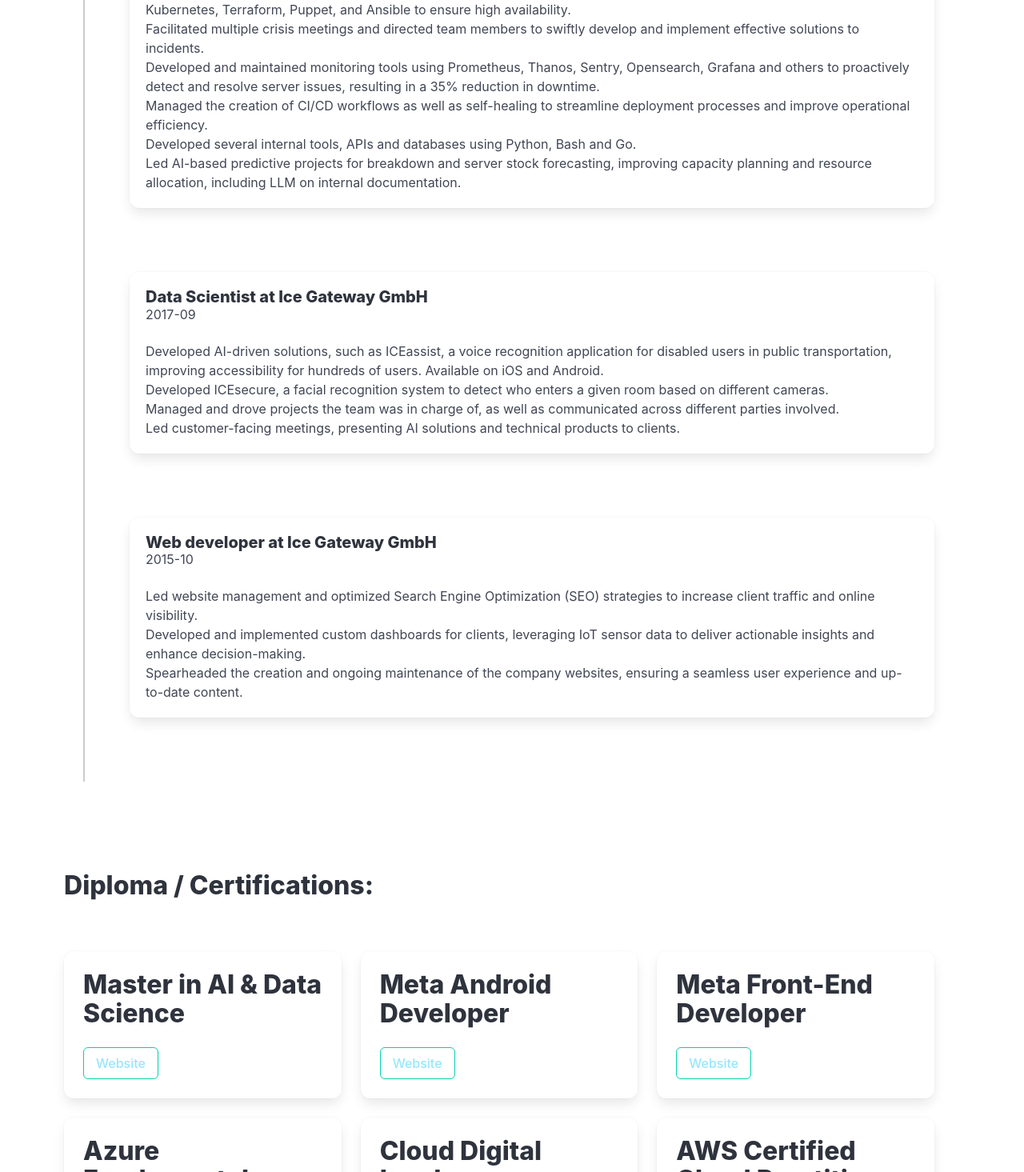
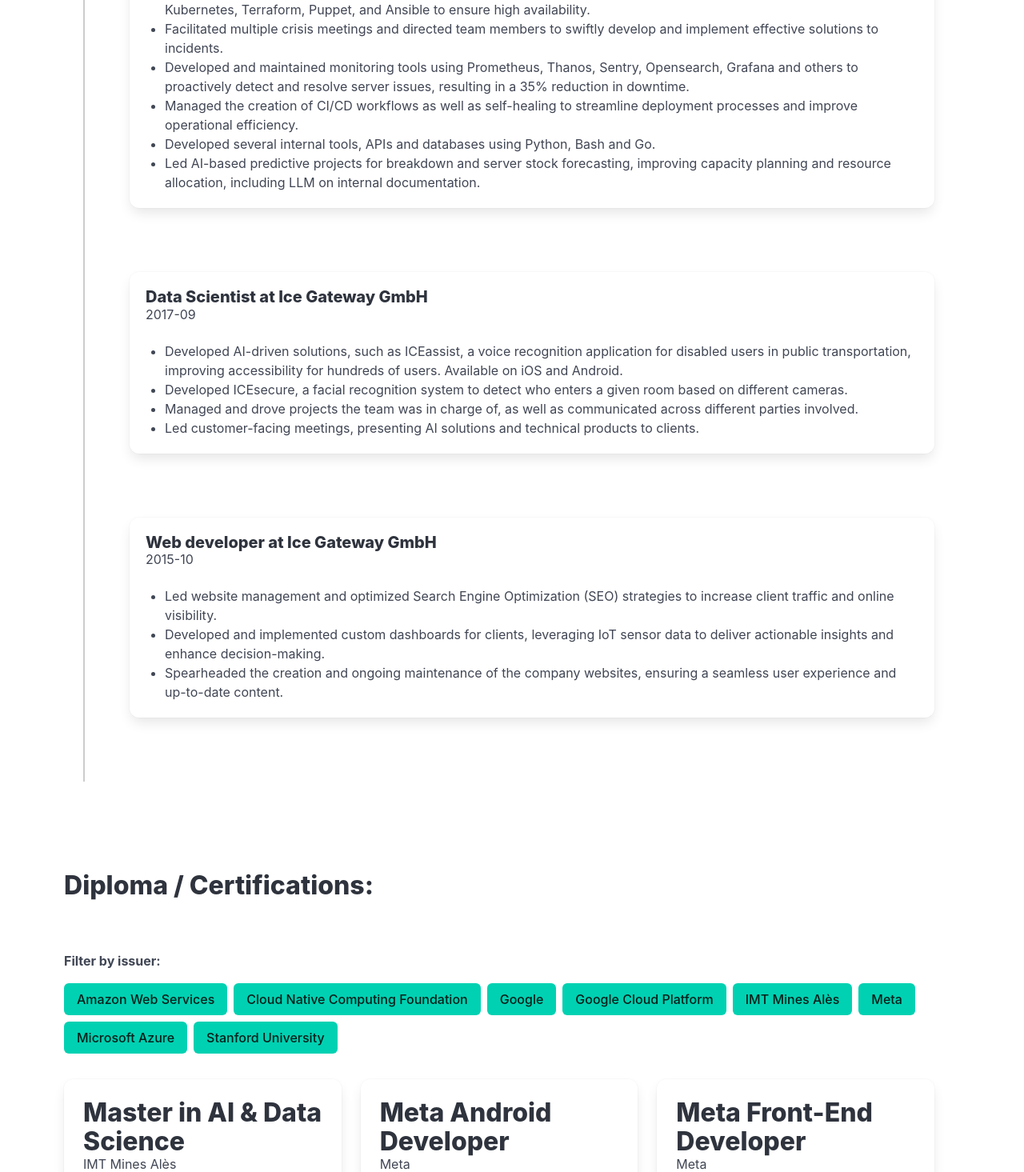
Before and after one commit to alexiscarbillet/alexis-carbillet, a React (Vite) app: page / in a window 1280 px wide. Shown: the part 965-2430 px from the top of the page at 80% size. Built offline with nearby package versions, Linux system fonts and the light colour scheme.

Commit message:
update UI

```diff
--- a/src/App.jsx
+++ b/src/App.jsx
@@ -8,10 +8,24 @@
 export default function ExperienceTimeline() {
   const { t } = useTranslation();
   const [activeId, setActiveId] = useState(null);
+  const [selectedIssuers, setSelectedIssuers] = useState({});
   const refs = useRef([]);
 
   // Experiences are now translated dynamically
   const experiences = t("experiences", { returnObjects: true });
+  const certifications = t("certifications", { returnObjects: true });
+
+  // Initialize selected issuers on first render
+  useEffect(() => {
+    if (Object.keys(selectedIssuers).length === 0 && certifications.length > 0) {
+      const uniqueIssuers = [...new Set(certifications.map(cert => cert.issuer))];
+      const issuersObj = {};
+      uniqueIssuers.forEach(issuer => {
+        issuersObj[issuer] = true;
+      });
+      setSelectedIssuers(issuersObj);
+    }
+  }, [certifications, selectedIssuers]);
 
   useEffect(() => {
     const observer = new IntersectionObserver(
@@ -105,7 +119,9 @@
               >
                 <h3 className="title is-5">{exp.title}</h3>
                 <p className="subtitle is-6">{exp.date}</p>
-                {exp.description.split("\n").map((line, i) => <p key={i}>{line}</p>)}
+                <ul style={{ listStyleType: "disc", marginLeft: "1.5rem" }}>
+                  {exp.description.map((line, i) => <li key={i}>{line}</li>)}
+                </ul>
               </div>
             ))}
           </div>
@@ -120,15 +136,33 @@
         </div>
 
         <div className="container" style={{ padding: "2rem" }}>
+          <div style={{ marginBottom: "2rem" }}>
+            <p style={{ marginBottom: "1rem", fontWeight: "bold" }}>Filter by issuer:</p>
+            <div style={{ display: "flex", flexWrap: "wrap", gap: "0.5rem" }}>
+              {[...new Set(certifications.map(cert => cert.issuer))].sort().map(issuer => (
+                <button
+                  key={issuer}
+                  className={`button ${selectedIssuers[issuer] ? "is-primary" : "is-light"}`}
+                  onClick={() => setSelectedIssuers(prev => ({
+                    ...prev,
+                    [issuer]: !prev[issuer]
+                  }))}
+                >
+                  {issuer}
+                </button>
+              ))}
+            </div>
+          </div>
+
           <div className="columns is-multiline">
-            {t("certifications", { returnObjects: true }).map((cert, i) => (
+            {certifications.filter(cert => selectedIssuers[cert.issuer]).map((cert, i) => (
               <div className="column is-one-third" key={i}>
                 <div className="card">
                   <div className="card-content">
                     <p className="title">{cert.title}</p>
-                    <p>{cert.org}</p>
+                    <p className="subtitle is-6">{cert.issuer}</p>
                     <button className="button is-primary is-outlined">
-                      <a href={cert.link} target="_blank" rel="noreferrer">{t("buttons.website")}</a>
+                      <a href={cert.url} target="_blank" rel="noreferrer">{t("buttons.website")}</a>
                     </button>
                   </div>
                 </div>
--- a/src/components/Navbar.jsx
+++ b/src/components/Navbar.jsx
@@ -31,6 +31,12 @@
               Websites
             </a>
             <div className="navbar-dropdown">
+              <a className="navbar-item" href="https://blog.alexis-carbillet.com/blog/category/tech/" target="_blank" rel="noreferrer">
+                Blog
+              </a>
+              <a className="navbar-item" href="https://cats.alexis-carbillet.com/" target="_blank" rel="noreferrer">
+                Cats
+              </a>
               <a className="navbar-item" href="https://coding.alexis-carbillet.com/" target="_blank" rel="noreferrer">
                 Coding
               </a>
@@ -40,9 +46,6 @@
               <a className="navbar-item" href="https://hardware.alexis-carbillet.com/" target="_blank" rel="noreferrer">
                 Hardware
               </a>
-              <a className="navbar-item" href="https://cats.alexis-carbillet.com/" target="_blank" rel="noreferrer">
-                Cats
-              </a>
             </div>
           </div>
           <div className="navbar-item has-dropdown is-hoverable">
@@ -51,9 +54,9 @@
               <Link className="navbar-item" to="/projects/android">Android Apps</Link>
               <Link className="navbar-item" to="/projects/docker">Docker Containers</Link>
               <Link className="navbar-item" to="/projects/firefox">Firefox Plugins</Link>
+              <Link className="navbar-item" to="/projects/helm">Helm Charts</Link>
+              <Link className="navbar-item" to="/projects/scripts">Scripts</Link>
               <Link className="navbar-item" to="/projects/vscode">VSCode Extensions</Link>
-              <Link className="navbar-item" to="/projects/scripts">Scripts</Link>
-              <Link className="navbar-item" to="/projects/helm">Helm Charts</Link>
             </div>
           </div>
 
--- a/src/i18n/en.json
+++ b/src/i18n/en.json
@@ -85,22 +85,42 @@
     {
       "title": "Principal developer - DevSecOps/SRE at ARTM",
       "date": "2025-07",
-      "description": "Manage and synchronize RBAC between Azure and GCP infrastructures using Terraform and Github Actions via Identity Governance and Microsoft Entra ID.\nCreate a Status dashboard showing the state of each product as well as its SLI/SLO/Error budget.\nCreate a SAST using different opensource technologies (sonarqube, trufflehog, …) and running on Gihub Actions."
+      "description": [
+        "Manage and synchronize RBAC between Azure and GCP infrastructures using Terraform and Github Actions via Identity Governance and Microsoft Entra ID.",
+        "Create a Status dashboard showing the state of each product as well as its SLI/SLO/Error budget.",
+        "Create a SAST using different opensource technologies (sonarqube, trufflehog, …) and running on Gihub Actions."
+      ]
     },
     {
       "title": "SRE at OVHcloud",
       "date": "2021-07",
-      "description": "Oversaw the management and uptime of 40 public cloud and VPS regions and over 40 local zones, leveraging OpenStack, Kubernetes, Terraform, Puppet, and Ansible to ensure high availability.\nFacilitated multiple crisis meetings and directed team members to swiftly develop and implement effective solutions to incidents.\nDeveloped and maintained monitoring tools using Prometheus, Thanos, Sentry, Opensearch, Grafana and others to proactively detect and resolve server issues, resulting in a 35% reduction in downtime.\nManaged the creation of CI/CD workflows as well as self-healing to streamline deployment processes and improve operational efficiency.\nDeveloped several internal tools, APIs and databases using Python, Bash and Go.\nLed AI-based predictive projects for breakdown and server stock forecasting, improving capacity planning and resource allocation, including LLM on internal documentation."
+      "description": [
+        "Oversaw the management and uptime of 40 public cloud and VPS regions and over 40 local zones, leveraging OpenStack, Kubernetes, Terraform, Puppet, and Ansible to ensure high availability.",
+        "Facilitated multiple crisis meetings and directed team members to swiftly develop and implement effective solutions to incidents.",
+        "Developed and maintained monitoring tools using Prometheus, Thanos, Sentry, Opensearch, Grafana and others to proactively detect and resolve server issues, resulting in a 35% reduction in downtime.",
+        "Managed the creation of CI/CD workflows as well as self-healing to streamline deployment processes and improve operational efficiency.",
+        "Developed several internal tools, APIs and databases using Python, Bash and Go.",
+        "Led AI-based predictive projects for breakdown and server stock forecasting, improving capacity planning and resource allocation, including LLM on internal documentation."
+      ]
     },
     {
       "title": "Data Scientist at Ice Gateway GmbH",
       "date": "2017-09",
-      "description": "Developed AI-driven solutions, such as ICEassist, a voice recognition application for disabled users in public transportation, improving accessibility for hundreds of users. Available on iOS and Android.\nDeveloped ICEsecure, a facial recognition system to detect who enters a given room based on different cameras.\nManaged and drove projects the team was in charge of, as well as communicated across different parties involved.\nLed customer-facing meetings, presenting AI solutions and technical products to clients."
+      "description": [
+        "Developed AI-driven solutions, such as ICEassist, a voice recognition application for disabled users in public transportation, improving accessibility for hundreds of users. Available on iOS and Android.",
+        "Developed ICEsecure, a facial recognition system to detect who enters a given room based on different cameras.",
+        "Managed and drove projects the team was in charge of, as well as communicated across different parties involved.",
+        "Led customer-facing meetings, presenting AI solutions and technical products to clients."
+      ]
     },
     {
       "title": "Web developer at Ice Gateway GmbH",
       "date": "2015-10",
-      "description": "Led website management and optimized Search Engine Optimization (SEO) strategies to increase client traffic and online visibility.\nDeveloped and implemented custom dashboards for clients, leveraging IoT sensor data to deliver actionable insights and enhance decision-making.\nSpearheaded the creation and ongoing maintenance of the company websites, ensuring a seamless user experience and up-to-date content."
+      "description": [
+        "Led website management and optimized Search Engine Optimization (SEO) strategies to increase client traffic and online visibility.",
+        "Developed and implemented custom dashboards for clients, leveraging IoT sensor data to deliver actionable insights and enhance decision-making.",
+        "Spearheaded the creation and ongoing maintenance of the company websites, ensuring a seamless user experience and up-to-date content."
+      ]
     }
   ],
   "training": {
```
Also changed, not shown: src/i18n/fr.json (+24 -4 lines).
